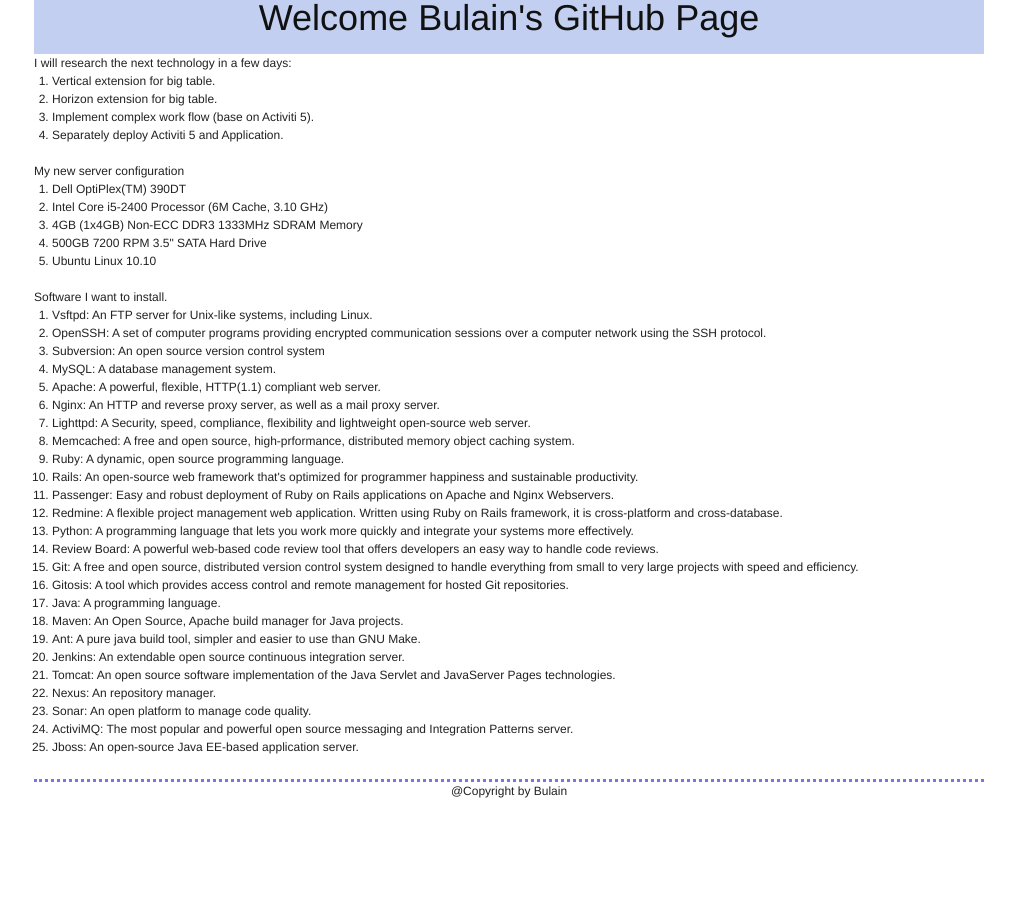
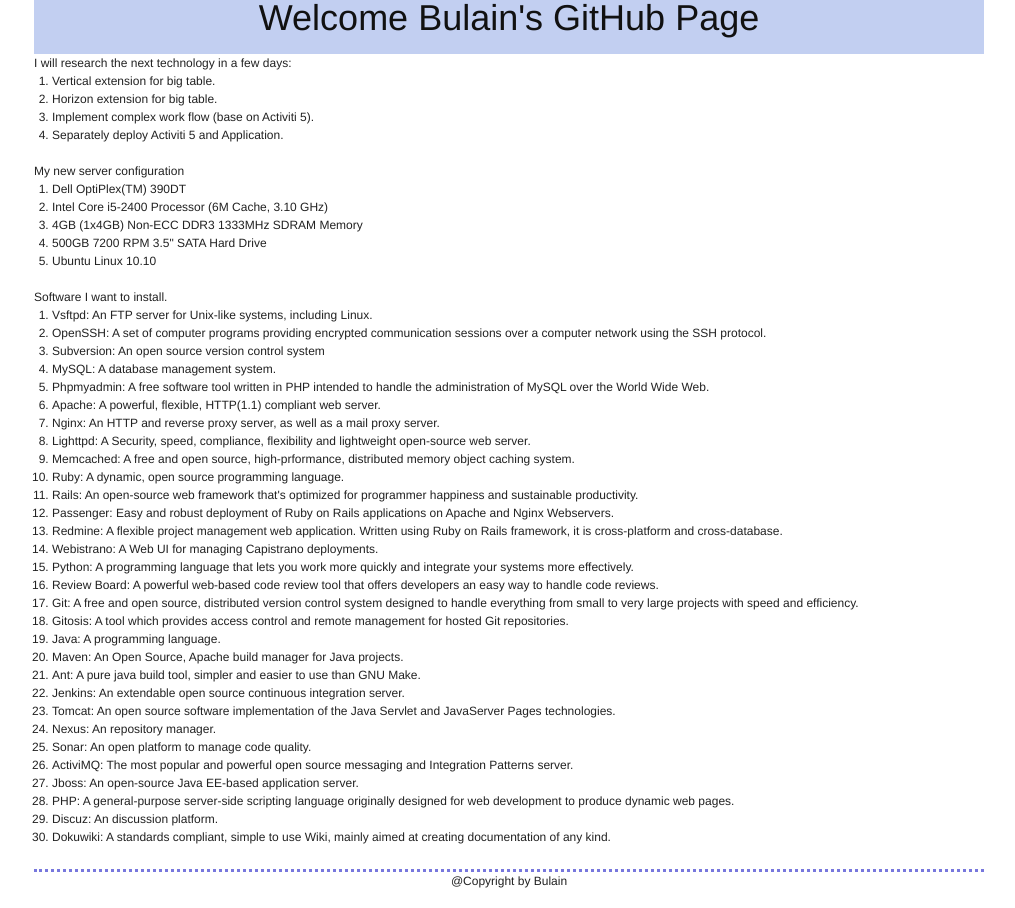
Before and after one commit to bulain/bulain.github.com, a Jekyll site: the page built from index.md, in a window 1280 px wide. Shown: the whole page, without its empty margins (131-1146 px from the left). Built offline with Jekyll 4.4.1, drawn with Linux system fonts in a browser that asks for light colours.

Commit message:
add more software

```diff
--- a/index.md
+++ b/index.md
@@ -27,6 +27,7 @@
 <li>OpenSSH: A set of computer programs providing encrypted communication sessions over a computer network using the SSH protocol.</li>
 <li>Subversion: An open source version control system</li>
 <li>MySQL: A database management system.</li>
+<li>Phpmyadmin: A free software tool written in PHP intended to handle the administration of MySQL over the World Wide Web.</li>
 <li>Apache: A powerful, flexible, HTTP(1.1) compliant web server.</li>
 <li>Nginx: An HTTP and reverse proxy server, as well as a mail proxy server.</li>
 <li>Lighttpd: A Security, speed, compliance, flexibility and lightweight open-source web server.</li>
@@ -35,6 +36,7 @@
 <li>Rails: An open-source web framework that's optimized for programmer happiness and sustainable productivity.</li>
 <li>Passenger: Easy and robust deployment of Ruby on Rails applications on Apache and Nginx Webservers.</li>
 <li>Redmine: A flexible project management web application. Written using Ruby on Rails framework, it is cross-platform and cross-database.</li>
+<li>Webistrano: A Web UI for managing Capistrano deployments.</li>
 <li>Python: A programming language that lets you work more quickly and integrate your systems more effectively.</li>
 <li>Review Board: A powerful web-based code review tool that offers developers an easy way to handle code reviews.</li>
 <li>Git: A free and open source, distributed version control system designed to handle everything from small to very large projects with speed and efficiency.</li>
@@ -48,4 +50,7 @@
 <li>Sonar: An open platform to manage code quality.</li>
 <li>ActiviMQ: The most popular and powerful open source messaging and Integration Patterns server.</li>
 <li>Jboss: An open-source Java EE-based application server.</li>
+<li>PHP: A general-purpose server-side scripting language originally designed for web development to produce dynamic web pages.</li>
+<li>Discuz: An discussion platform.</li>
+<li>Dokuwiki: A standards compliant, simple to use Wiki, mainly aimed at creating documentation of any kind.</li>
 </ol>
```
